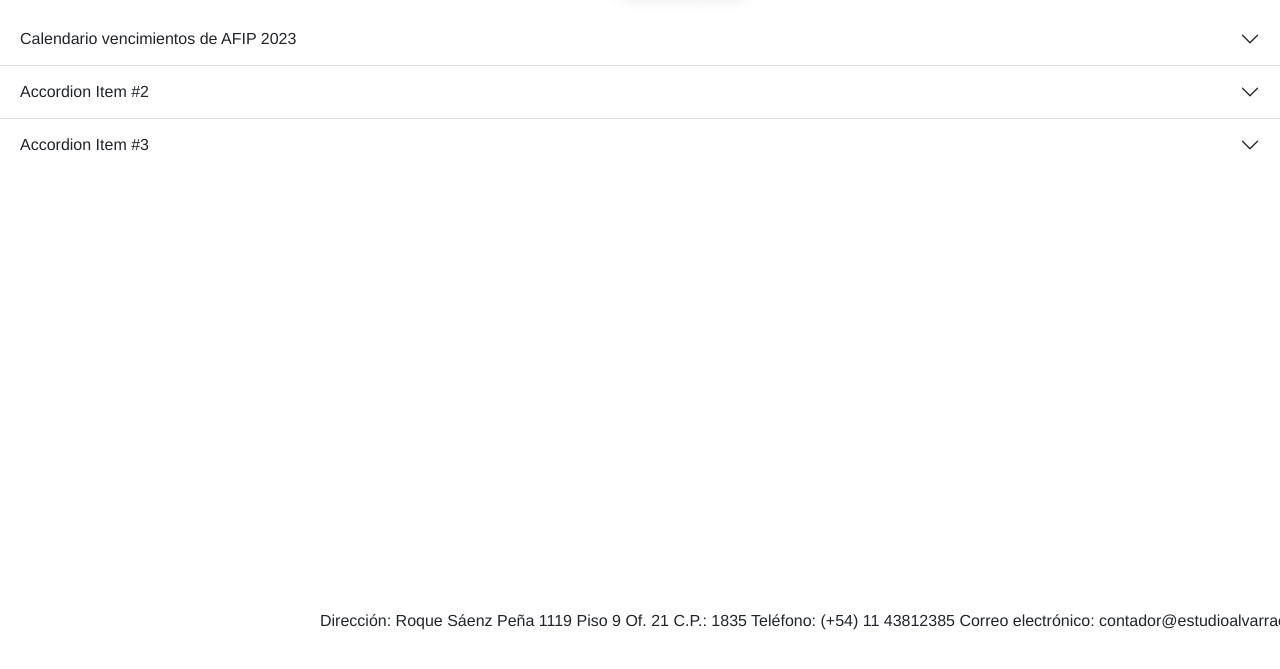
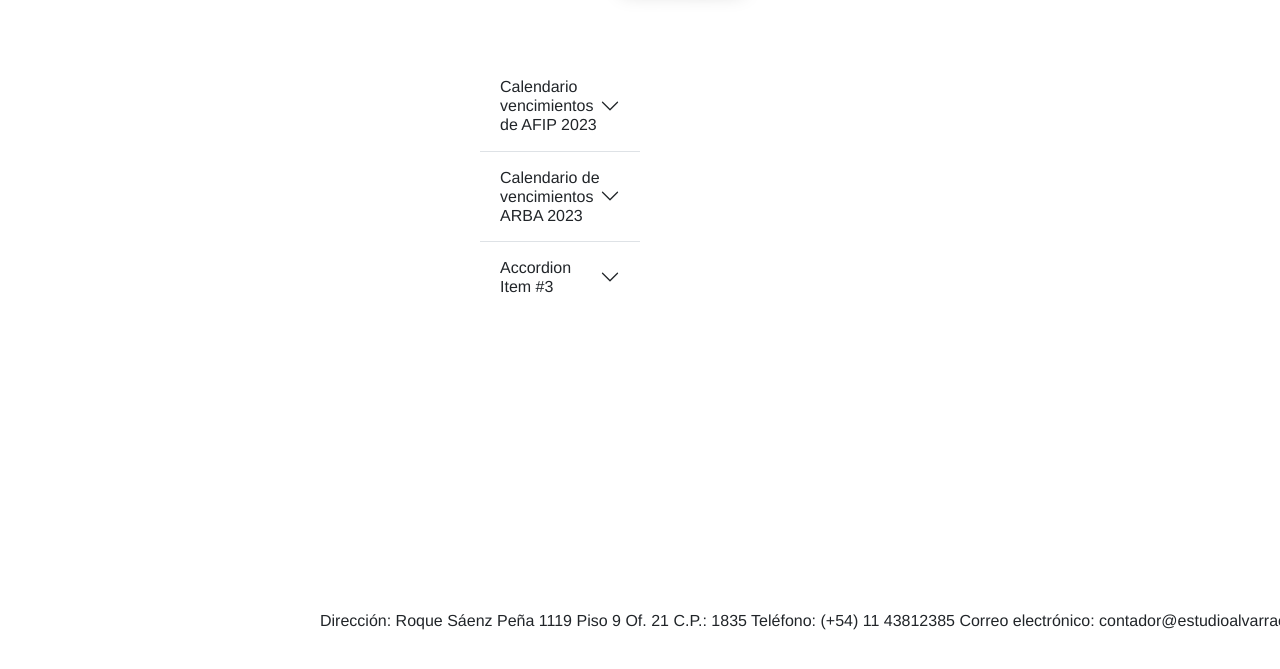
Before and after one commit to galvarracin/nuevositio, a plain HTML site: page vistas/novedades.html in a window 1280 px wide. Shown: the part 119-788 px from the top of the page. Drawn offline with nearby package versions, Linux system fonts and the light colour scheme.

Commit message:
arreglos bootstrap novedades

```diff
--- a/css/estilos.css
+++ b/css/estilos.css
@@ -1,4 +1,5 @@
-*{  margin:0;
+*{
+    margin:0;
     padding:0;
     box-sizing: border-box;
     text-decoration: none;
@@ -15,10 +16,9 @@
     display: flex;
     justify-content: space-between;
     text-decoration: none;
-    color: black;
     font-size: 2rem;
     padding-left: 1rem;
-
+    text-decoration: none;
     display:inline-block;
     padding-top: 1rem;
 
@@ -33,6 +33,7 @@
 }
 
 .header__nav__menu{
+    text-decoration: none;
     padding-top: 1rem;
     color: black;
     display: flex;
@@ -40,7 +41,9 @@
     font-size: 1.5rem;
     padding-right: 25rem;
     padding-left: 15rem;
-    }
+
+
+}
 
 
 .header__nav__menu--active{
@@ -361,8 +364,11 @@ body{
 /*prueba*/
 
 
-.accordionFluscontenedor_descargashExample{
-    margin-left: 50 !important;
+.contenedor_descargas{
+    padding-left: 30rem;
+    padding-top: 3rem;
+    padding-right: 40rem;
+    !important
 }
 
 
--- a/vistas/novedades.html
+++ b/vistas/novedades.html
@@ -52,11 +52,11 @@
         <div class="accordion-item">
           <h2 class="accordion-header" id="flush-headingTwo">
             <button class="accordion-button collapsed" type="button" data-bs-toggle="collapse" data-bs-target="#flush-collapseTwo" aria-expanded="false" aria-controls="flush-collapseTwo">
-              Accordion Item #2
+              Calendario de vencimientos ARBA 2023
             </button>
           </h2>
           <div id="flush-collapseTwo" class="accordion-collapse collapse" aria-labelledby="flush-headingTwo" data-bs-parent="#accordionFlushExample">
-            <div class="accordion-body">Placeholder content for this accordion, which is intended to demonstrate the <code>.accordion-flush</code> class. This is the second item's accordion body. Let's imagine this being filled with some actual content.</div>
+            <div class="accordion-body"> <a href="../img/novedades_img/calendario1arba.jpg" download="Calendario de vencimientos ARBA 2023">Descargar calendario</a></div>
           </div>
         </div>
         <div class="accordion-item">
```
